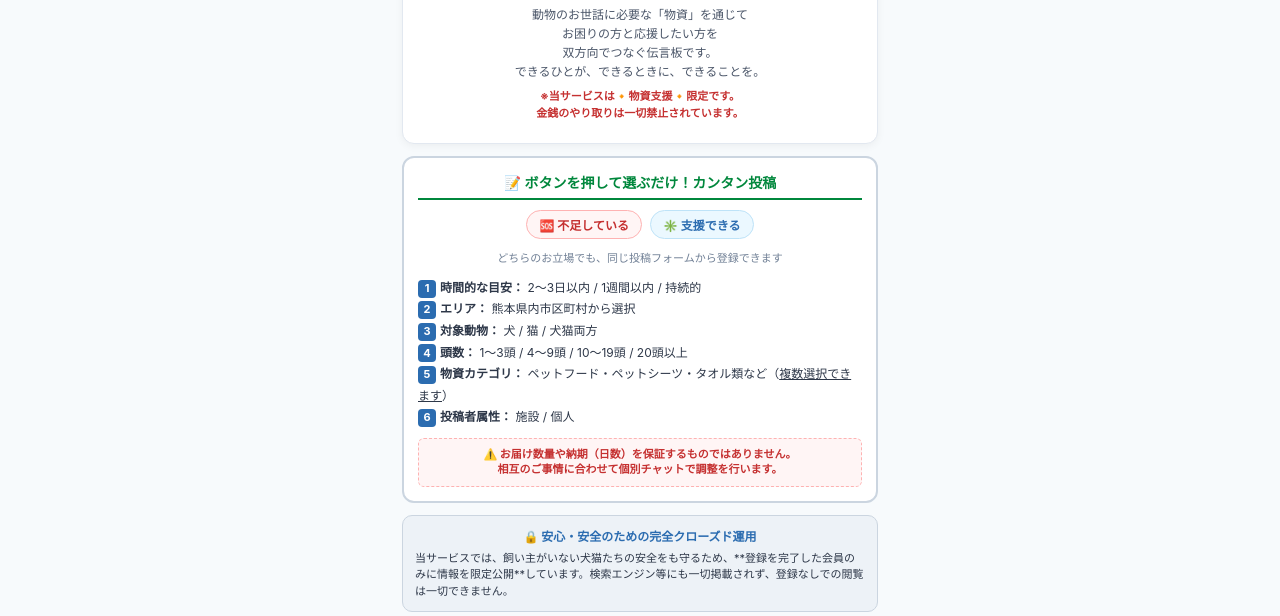
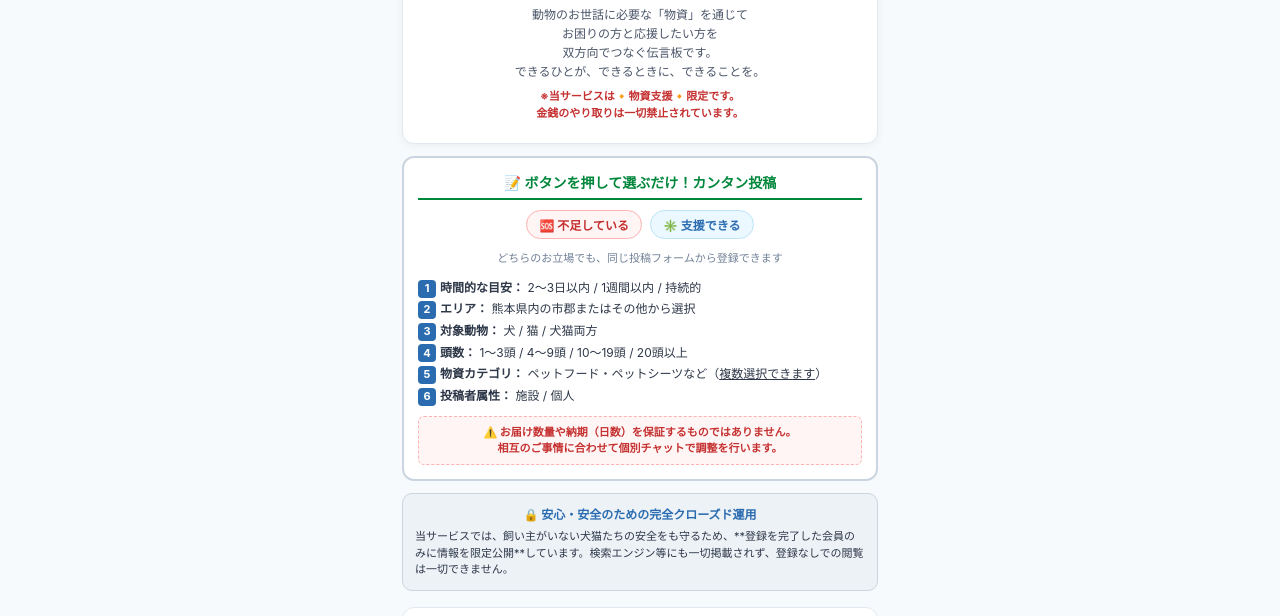
Before and after one commit to douraku2022/wannyan-sos, a plain HTML site: page index.html in a window 1280 px wide. Shown: the part 484-1100 px from the top of the page. Drawn offline with nearby package versions, Linux system fonts and the light colour scheme; no server answers.

Commit message:
Add files via upload

```diff
--- a/index.html
+++ b/index.html
@@ -143,10 +143,10 @@
 
       <div style="font-size: 12px; color: #2d3748; line-height: 1.8;">
         <div><span class="step-badge">1</span><strong>時間的な目安：</strong> 2〜3日以内 / 1週間以内 / 持続的</div>
-        <div><span class="step-badge">2</span><strong>エリア：</strong> 熊本県内市区町村から選択</div>
+        <div><span class="step-badge">2</span><strong>エリア：</strong> 熊本県内の市郡またはその他から選択</div>
         <div><span class="step-badge">3</span><strong>対象動物：</strong> 犬 / 猫 / 犬猫両方</div>
         <div><span class="step-badge">4</span><strong>頭数：</strong> 1〜3頭 / 4〜9頭 / 10〜19頭 / 20頭以上</div>
-        <div><span class="step-badge">5</span><strong>物資カテゴリ：</strong> ペットフード・ペットシーツ・タオル類など（<u>複数選択できます</u>）</div>
+        <div><span class="step-badge">5</span><strong>物資カテゴリ：</strong> ペットフード・ペットシーツなど（<u>複数選択できます</u>）</div>
         <div><span class="step-badge">6</span><strong>投稿者属性：</strong> 施設 / 個人</div>
       </div>
       <div style="margin-top: 10px; background: #fff5f5; border: 1px dashed #feb2b2; padding: 8px; border-radius: 6px; font-size: 11px; color: #c53030; text-align: center; line-height: 1.4; font-weight: bold;">
```
